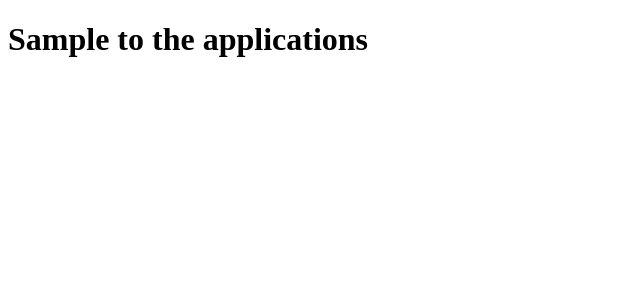
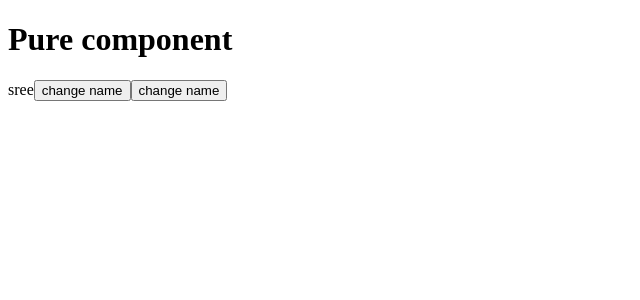
Before and after one commit to sree1411/testing_purpse, a React (Create React App) app: page / in a window 1280 px wide. Shown: the top 300 px of the page, without its empty margins (0-640 px from the left). Built offline with nearby package versions, Linux system fonts and the light colour scheme; the HTML template or start-up script is replaced by a standard one.

Commit message:
pure component

```diff
--- a/src/App.js
+++ b/src/App.js
@@ -1,11 +1,20 @@
-import React from 'react'
+import React, { useState } from 'react'
+import SampleComponent from './SampleComponent'
+
+function App() {
+
+  const [name,setName] = useState("sree")
 
 
-function App() {
   return (
     <div>
 
-      <h1> Sample to the applications </h1>
+      <h1> Pure component </h1>
+      <SampleComponent name={name}/>
+      <button onClick={()=>setName("sreekanth renati")}  >  change name</button>
+      <button onClick={()=>setName("sreekanth")}  >  change name</button>
+
+
 
     </div>
   )
--- /dev/null
+++ b/src/SampleComponent.jsx
@@ -0,0 +1,10 @@
+import React from 'react'
+
+const SampleComponent = React.memo(({name})=>{
+    return(
+        <>
+           {name}
+        </>
+    )
+})
+export default SampleComponent;
```
